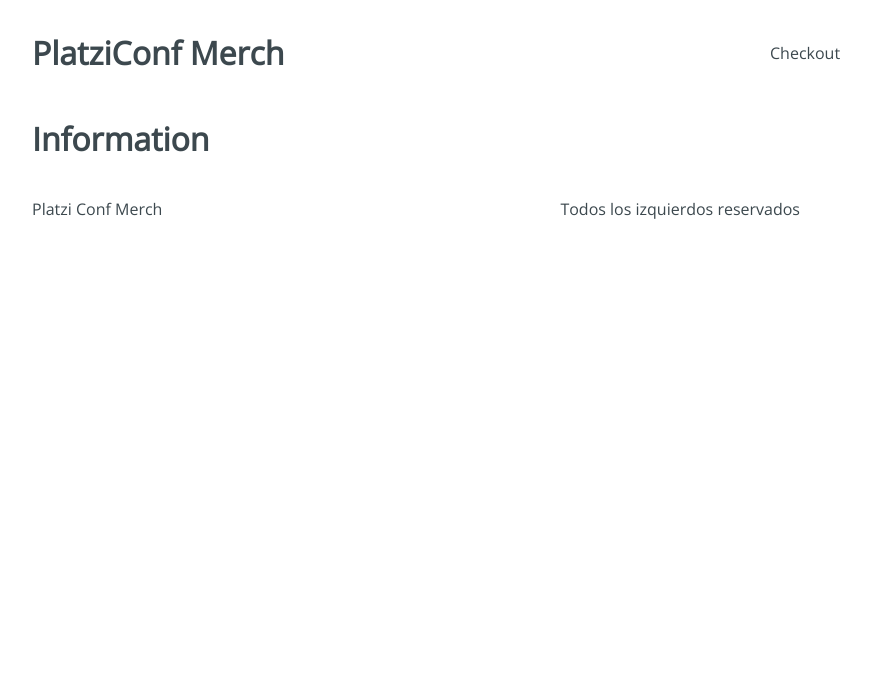
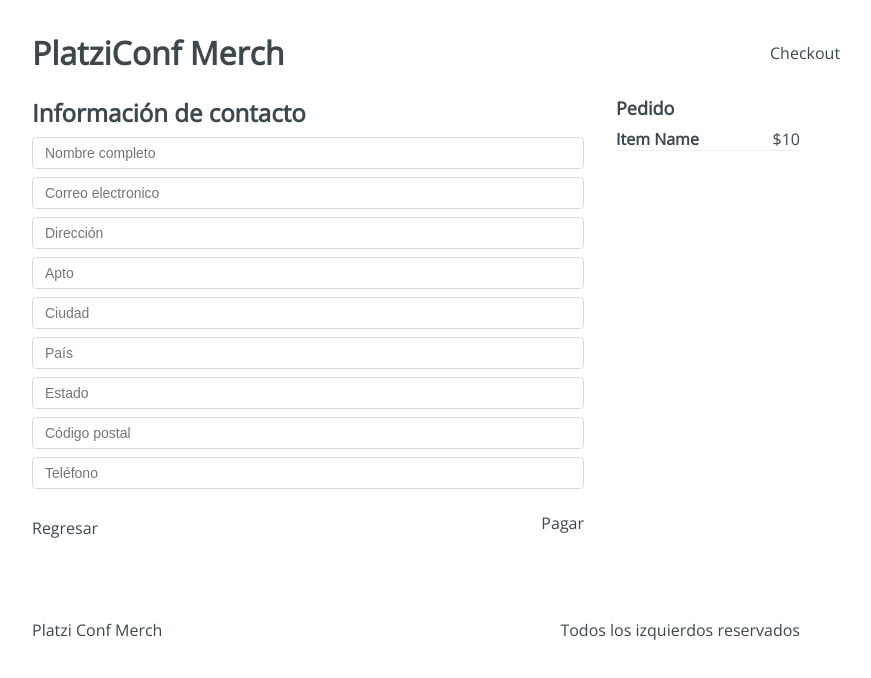
Before and after one commit to lenninIbarrraGonzalez/tiendaVirtual, a React app: page /checkout/information in a window 1280 px wide. Shown: the top 678 px of the page, without its empty margins (224-1095 px from the left). Built offline with nearby package versions, Linux system fonts and the light colour scheme.

Commit message:
maquetacion y estilos de la información del usuario

```diff
--- a/src/containers/Information.jsx
+++ b/src/containers/Information.jsx
@@ -1,7 +1,44 @@
 import React from 'react'
+import '../styles/components/Information.css'
 
 const Information = () => (
-  <h1>Information</h1>
+  <div className="Information">
+    <div className="Information-content">
+      <div className="Inforamtion-head">
+        <h2>Información de contacto</h2>
+      </div>
+      <div className="Information-form">
+        <form action="">
+          <input type="text" placeholder='Nombre completo' name='name' />
+          <input type="text" placeholder='Correo electronico' name='email' />
+          <input type="text" placeholder='Dirección' name='address' />
+          <input type="text" placeholder='Apto' name='apto' />
+          <input type="text" placeholder='Ciudad' name='city' />
+          <input type="text" placeholder='País' name='country' />
+          <input type="text" placeholder='Estado' name='state' />
+          <input type="text" placeholder='Código postal' name='cp' />
+          <input type="text" placeholder='Teléfono' name='phone' />
+        </form>
+      </div>
+      <div className="Information-buttons">
+        <div className="Information-back">
+          Regresar
+        </div>
+        <div className="Information-next">
+          Pagar
+        </div>
+      </div>
+    </div>
+    <div className="Information-siderbar">
+      <h3>Pedido</h3>
+      <div className="Information-item">
+        <div className="Information-element">
+          <h4>Item Name</h4>
+          <span>$10</span>
+        </div>
+      </div>
+    </div>
+  </div>
 );
 
 export default Information;
```
